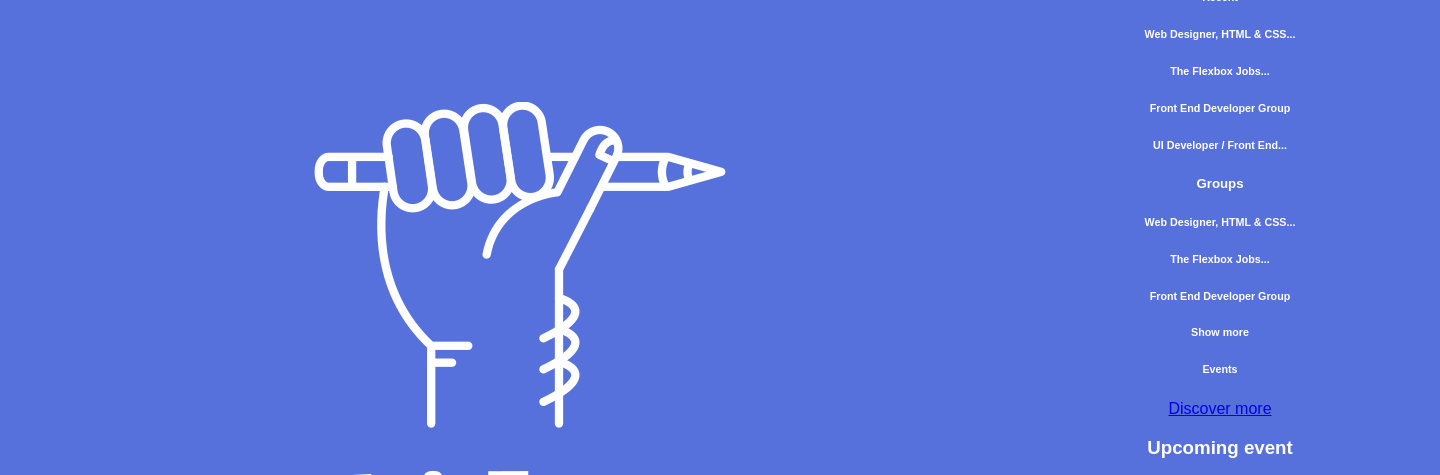
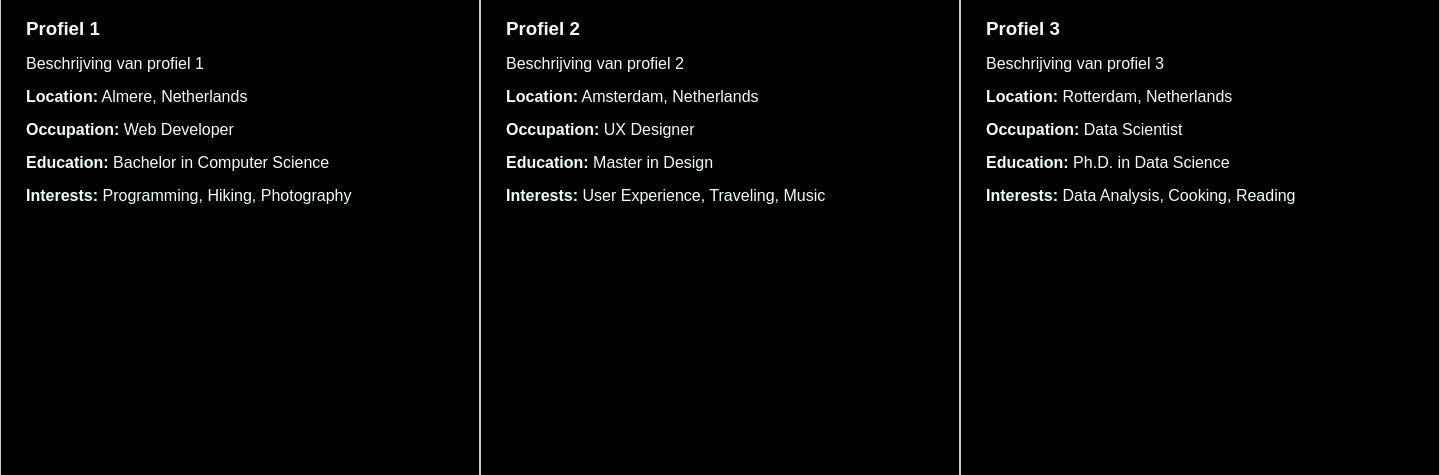
Before and after one commit to pmecpmec/ProfileApp, a PHP site: page /home.php in a window 1440 px wide. Shown: the part 755-1230 px from the top of the page. Run offline with PHP 8.4, Linux system fonts and the light colour scheme.

Commit message:
basic aanpassingen

```diff
--- a/home.php
+++ b/home.php
@@ -13,151 +13,53 @@
             <a href="contact.html"><button>Contact Me</button></a>
 </head>
 <body>
-    <div class="list">
-      <aside>
-        <div class="sidebar">
-          <div class="top"></div>
-          <img src="https://i0.wp.com/www.couwenbergh.nl/wp-content/uploads/2017/08/facebook-avatar.jpg?resize=1170%2C737" alt="" />
-          <div class="profile">
-            <a href="#">Name</a>
-            <small>Job</small>
-            <hr id="profile">
-          </div>
-          <div class="view">
-              <div class="views">
-                  <h6>Who viewed your profile</h6>
-                  <a href="#">42</a>
-              </div>
-              <div class="views">
-                  <h6>View of your post</h6>
-                  <a href="#">64</a>
-              </div>
-              <hr id="view">
-          </div>
-          <div class="premium">
-              <h6>Access exclusive tools & insights</h6>
-              <a href="#"><i class="fa-solid fa-box"></i>Try Premium for free</a>
-              <hr id="premium">
-          </div>
-          <div class="items">
-            <i class="fa-solid fa-bookmark"></i>
-            <h6>My Items</h6>
-        </div>
-        </div>
+<div class="profile-container">
+        <?php
+        $profiles = array(
+          array(
+            'name' => 'Profiel 1',
+            'image' => 'https://img.demorgen.be/412040aa02290eb651f309d87d1e26079f7e6f99/profielfoto-op-facebook-beinvloedt-wel-degelijk-jouw-jobkansen',
+            'description' => 'Beschrijving van profiel 1',
+            'location' => 'Almere, Netherlands',
+            'occupation' => 'Web Developer',
+            'education' => 'Bachelor in Computer Science',
+            'interests' => 'Programming, Hiking, Photography'
 
-        <div class="recent_jobs">
-            <div class="recent">
-                <h6>Recent</h6>
-                <div class="one">
-                    <i class="fa-solid fa-users"></i>
-                    <h6>Web Designer, HTML & CSS...</h6>
-                </div>
-                <div class="one">
-                    <i class="fa-solid fa-users"></i>
-                    <h6>The Flexbox Jobs...</h6>
-                </div>
-                <div class="one">
-                    <i class="fa-solid fa-users"></i>
-                    <h6>Front End Developer Group</h6>
-                </div>
-                <div class="one">
-                    <i class="fa-solid fa-users"></i>
-                    <h6>UI Developer / Front End...</h6>
-                </div>
-            </div>
-            <div class="groups">
-                <h5>Groups</h5>
-                <div class="two">
-                    <i class="fa-solid fa-users"></i>
-                    <h6>Web Designer, HTML & CSS...</h6>
-                </div>
-                <div class="two">
-                    <i class="fa-solid fa-users"></i>
-                    <h6>The Flexbox Jobs...</h6>
-                </div>
-                <div class="two">
-                    <i class="fa-solid fa-users"></i>
-                    <h6>Front End Developer Group</h6>
-                </div>
-                <div class="show">
-                    <h6>Show more</h6>
-                    <i class="fa-solid fa-angle-down"></i>
-                </div>
-            </div>
-            <div class="events">
-                <h6>Events</h6>
-                <i class="fa-solid fa-plus"></i>
-            </div>
-            <div class="discover">
-                <a href="#">Discover more</a>
-            </div>
-        </div>
-      </aside>
+        ),
+        array(
+            'name' => 'Profiel 2',
+            'image' => 'https://img.demorgen.be/412040aa02290eb651f309d87d1e26079f7e6f99/profielfoto-op-facebook-beinvloedt-wel-degelijk-jouw-jobkansen',
+            'description' => 'Beschrijving van profiel 2',
+            'location' => 'Amsterdam, Netherlands',
+            'occupation' => 'UX Designer',
+            'education' => 'Master in Design',
+            'interests' => 'User Experience, Traveling, Music'
+        ),
+        array(
+            'name' => 'Profiel 3',
+            'image' => 'https://img.demorgen.be/412040aa02290eb651f309d87d1e26079f7e6f99/profielfoto-op-facebook-beinvloedt-wel-degelijk-jouw-jobkansen',
+            'description' => 'Beschrijving van profiel 3',
+            'location' => 'Rotterdam, Netherlands',
+            'occupation' => 'Data Scientist',
+            'education' => 'Ph.D. in Data Science',
+            'interests' => 'Data Analysis, Cooking, Reading'
 
-      <!--  Sidebar einde -->
+        )
+    );
 
-      <main>
-        <div class="main_section">
-            <div id="close"><i class="fa-solid fa-xmark"></i></div>
-            <div class="event">
-                <h3>Upcoming event
-                </h3>
-            </div>
-            <div class="box">
-                <img src="./Images/event.png" alt="">
-                <div class="content">
-                    <p>Join the next Career Talks virtual event to learn effective strategies for re-entering the workforce after taking a break</p>
-                </div>
-                <button class="btn">See more</button>
-            </div>
-        </div>
-        <div class="media">
-            <div class="search">
-                <img src="./Images/dp.jpg" alt="">
-                <input type="search" placeholder="Start a post">
-            </div>
-            <div class="posts">
-            <div class="post">
-                <i class="fa-solid fa-image"></i>
-                <h5>Photo</h5>
-            </div>
-            <div class="post">
-                <i class="fa-solid fa-video"></i>
-                <h5>Video</h5>
-            </div>
-            <div class="post">
-                <i class="fa-solid fa-briefcase"></i>
-                <h5>Job</h5>
-            </div>
-            <div class="post">
-                <i class="fa-solid fa-pen"></i>
-                <h5>Write Article</h5>
-            </div>
-        </div>
-        </div>
-      </main>
+    foreach ($profiles as $profile) {
+        echo '<div class="profile">';
+        echo '<img src="' . $profile['image'] . '" alt="' . $profile['name'] . '">';
+        echo '<h3>' . $profile['name'] . '</h3>';
+        echo '<p>' . $profile['description'] . '</p>';
+        echo '<p><strong>Location:</strong> ' . $profile['location'] . '</p>';
+        echo '<p><strong>Occupation:</strong> ' . $profile['occupation'] . '</p>';
+        echo '<p><strong>Education:</strong> ' . $profile['education'] . '</p>';
+        echo '<p><strong>Interests:</strong> ' . $profile['interests'] . '</p>';
+        echo '</div>';
 
-      <!--  main einde -->
-
-      <div class="right_side">
-          <div class="news">
-              <h4>Linkedin News</h4>
-              <i class="fa-solid fa-circle-info"></i>
-          </div>
-          <div class="latest_news">
-              <div class="one">
-                <i class="fa-solid fa-circle"></i>
-                <h5>Whats new</h5>
-              </div>
-          </div>
-          </div>
-          <div class="show_more">
-              <h5>Show more</h5>
-              <i class="fa-solid fa-angle-down"></i>
-          </div>
-      </div>
-
-      <!--  Right side einde -->
+    }
+        ?>
     </div>
-  </body>
+</body>
 </html>
--- /dev/null
+++ b/style.css
@@ -0,0 +1,39 @@
+
+/* Home Styling */
+
+*{
+    margin: 0;
+    padding: 0;
+    box-sizing: border-box;
+    font-family: 'poppins',
+    sans-serif;
+}
+
+body {
+    background:#000;
+}
+
+.profile-container {
+  display: flex;
+  justify-content: space-around;
+  margin-top: 50px;
+}
+
+.profile {
+  border: 1px solid #ccc;
+  padding: 10px;
+  width: 600px;
+  height: 600px;
+  text-align: left;
+}
+
+.profile h3, .profile p {
+  color: azure;
+  margin: 15px;
+}
+
+.profile img {
+  border-radius: 50%;
+  width: 100px;
+  height: 100px;
+}
```
Also changed, not shown: db.inc.php (added, +12 -0 lines).
